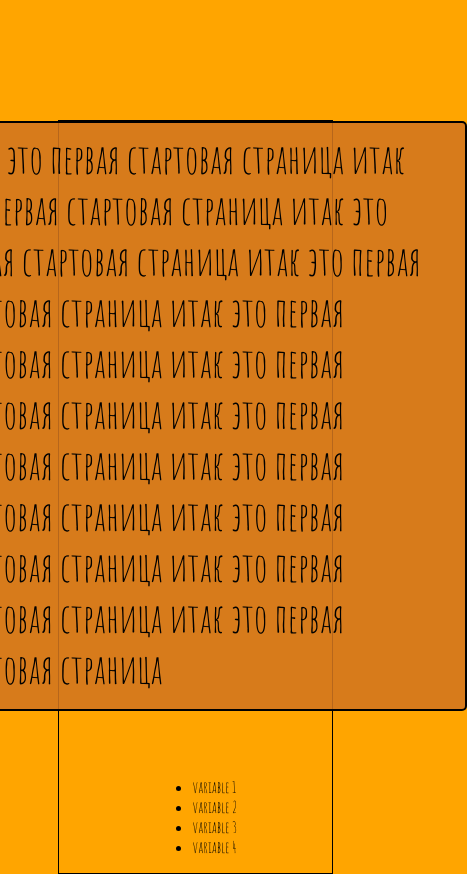
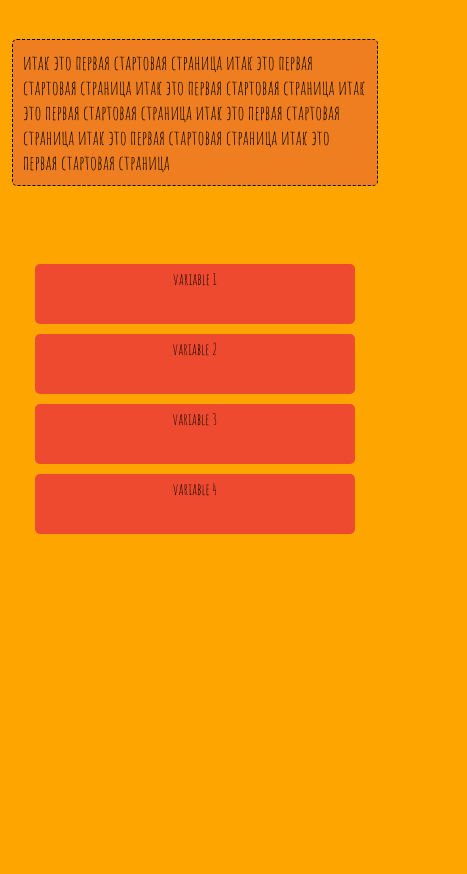
Before and after one commit to StasRomanov/impossible-quest-web, a website: page source/game.html in a window 390 px wide. Shown: the whole page, 467 px wide, since content can reach past the window. After the commit the page ends 844 px from the top, so only its background shows below. Drawn offline with nearby package versions, Linux system fonts and the light colour scheme; files that its build step writes are made by us from their sources.

Commit message:
mobile design

```diff
--- a/source/game.html
+++ b/source/game.html
@@ -7,13 +7,11 @@
   <meta name="viewport" content="width=device-width, initial-scale=1, user-scalable=no, maximum-scale=1">
 </head>
 <body class="game">
+  <a href="index.html"></a>
+  <span></span>
   <div class="allContent">
     <div class="mainTextArea">
       <p class="mainTextAreaContent">
-          итак это первая стартовая страница
-          итак это первая стартовая страница
-          итак это первая стартовая страница
-          итак это первая стартовая страница
         итак это первая стартовая страница
         итак это первая стартовая страница
         итак это первая стартовая страница
--- a/source/sass/base.scss
+++ b/source/sass/base.scss
@@ -1,5 +1,5 @@
 html {
-  background-color: orange;
+  background-color: $mainColorBg;
 }
 
 body {
@@ -10,77 +10,17 @@ body {
   display: flex;
 }
 
-.allContent {
-  /*background-image: url(img/depositphotos_26993083-stock-illustration-seamless-texture-with-triangles-mosaic.jpg);*/
-  background-color: orange;
-  background-attachment: fixed;
-  width: 100%;
-  height: 100%;
-  padding-top: 200px;
+.visually-hidden:not(:focus):not(:active),
+input[type="checkbox"].visually-hidden,
+input[type="radio"].visually-hidden {
+  position: absolute;
+  width: 1px;
+  height: 1px;
+  margin: -1px;
+  border: 0;
+  padding: 0;
+  white-space: nowrap;
+  clip-path: inset(100%);
+  clip: rect(0 0 0 0);
+  overflow: hidden;
 }
-
-.mainHeader {
-  text-align: center;
-  margin: 0;
-  padding: 0;
-  font-size: 60px;
-}
-
-.start {
-  font-size: 37px;
-  color: white;
-  text-align: center;
-  display: block;
-  text-decoration: none;
-  border: 2px solid white;
-  padding-top: 20px;
-  min-width: 237px;
-  padding-bottom: 25px;
-  border-radius: 10px;
-}
-
-.start:hover {
-  color: rgb(239, 218, 218);
-  border: 2px solid rgb(239, 218, 218);
-}
-
-.start:active {
-  color: rgb(129, 224, 58);
-  border: 2px solid rgb(129, 224, 58);
-}
-
-.startContainer {
-  margin-top: 265px;
-  display: flex;
-  justify-content: center;
-}
-.mainTextArea {
-  background-color: rgba(210, 118, 31, 0.87);
-  border: 2px solid #000000;
-  border-radius: 5px;
-  min-height: 500px;
-  min-width: 500px;
-  width: 100%;
-  max-width: 1000px;
-  display: block;
-  margin: 0 10% 50px;
-  padding: 10px 20px 15px 20px;
-}
-
-.mainTextAreaContent {
-  margin: 0;
-  font-size: 40px;
-
-}
-
-.game .allContent {
-  padding-top: 0;
-  display: flex;
-  justify-content: flex-start;
-  flex-direction: column;
-  border: 1px solid black;
-  min-width: 70%;
-  margin: 120px auto auto;
-  width: 70%;
-  align-items: center;
-}
--- /dev/null
+++ b/source/sass/game/game.scss
@@ -0,0 +1,51 @@
+.game {
+  position: relative;
+}
+
+.mainTextArea {
+  background-color: rgba(237, 121, 39, 0.87);
+  border: 1.5px dashed $blackItem;
+  border-radius: 5px;
+  display: block;
+  margin-bottom: 20%;
+  padding: 10px;
+}
+
+.mainTextAreaContent {
+  margin: 0;
+  font-size: 20px;
+}
+
+.game .allContent {
+  display: flex;
+  justify-content: flex-start;
+  flex-direction: column;
+  //border: 1px solid black;
+  margin: 10% auto auto;
+  align-items: center;
+  padding: 0 3%;
+}
+
+.answerContainer {
+  width: 100%;
+  margin-bottom: 20px;
+}
+
+.answerList {
+  @include listBase();
+  display: flex;
+  flex-direction: row;
+  flex-wrap: wrap;
+  justify-content: space-between;
+  padding: 0 5%;
+}
+
+.answerItem {
+  background-color: rgb(237, 74, 47);
+  min-height: 50px;
+  width: 100%;
+  text-align: center;
+  border-radius: 5px;
+  margin: 5px;
+  padding: 5px;
+}
--- /dev/null
+++ b/source/sass/mixin/mixins.scss
@@ -0,0 +1,5 @@
+@mixin listBase {
+  list-style: none;
+  margin: 0;
+  padding: 0;
+}
--- /dev/null
+++ b/source/sass/startPage/startPage.scss
@@ -0,0 +1,44 @@
+.allContent {
+  /*background-image: url(img/depositphotos_26993083-stock-illustration-seamless-texture-with-triangles-mosaic.jpg);*/
+  background-color: $mainColorBg;
+  background-attachment: fixed;
+  width: 100%;
+  height: 100%;
+  padding-top: 22%;
+}
+
+.mainHeader {
+  text-align: center;
+  margin: 0;
+  padding: 0;
+  font-size: 60px;
+}
+
+.start {
+  font-size: 37px;
+  color: $whiteItem;
+  text-align: center;
+  display: block;
+  text-decoration: none;
+  border: 2px solid $whiteItem;
+  padding-top: 20px;
+  min-width: 237px;
+  padding-bottom: 25px;
+  border-radius: 10px;
+}
+
+.start:hover {
+  color: rgb(239, 218, 218);
+  border: 2px solid rgb(239, 218, 218);
+}
+
+.start:active {
+  color: rgb(129, 224, 58);
+  border: 2px solid rgb(129, 224, 58);
+}
+
+.startContainer {
+  margin-top: 50%;
+  display: flex;
+  justify-content: center;
+}
--- a/source/sass/style.scss
+++ b/source/sass/style.scss
@@ -1,3 +1,6 @@
 @import "var/var";
+@import "mixin/mixins";
 @import "fonts";
 @import "base";
+@import "startPage/startPage";
+@import "game/game";
--- a/source/sass/var/var.scss
+++ b/source/sass/var/var.scss
@@ -2,3 +2,7 @@ $desktopWidth: 1024px;
 $tabletWidthCatalog: 767px;
 $mobileWidth: $tabletWidthCatalog - 1px;
 $retina: 144dpi;
+$mainColorBg: #ffa500;
+$mainColorTxt: #000000;
+$blackItem: #000000;
+$whiteItem: rgb(255, 255, 255);
```
Also changed, not shown: Readme.md, source/js/script.js (added). Lines whose indentation alone changed are shown as unchanged.
